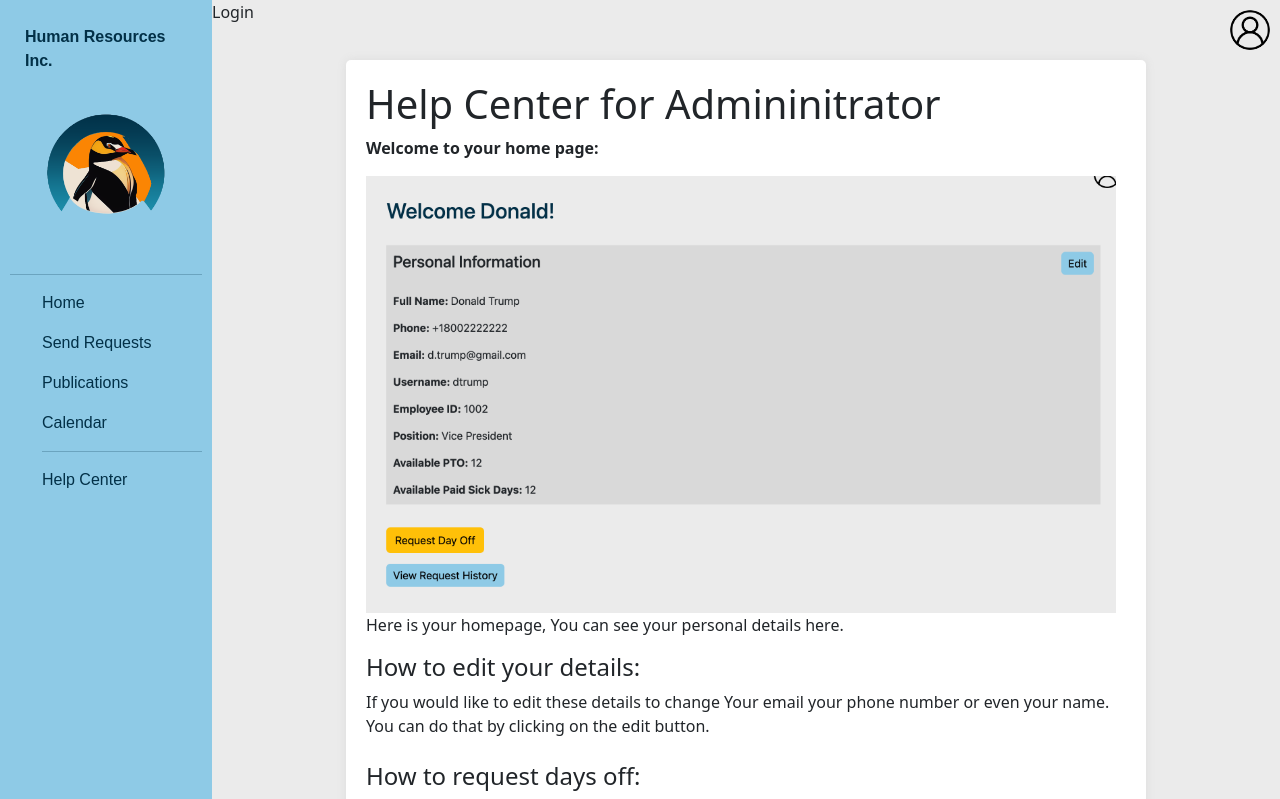
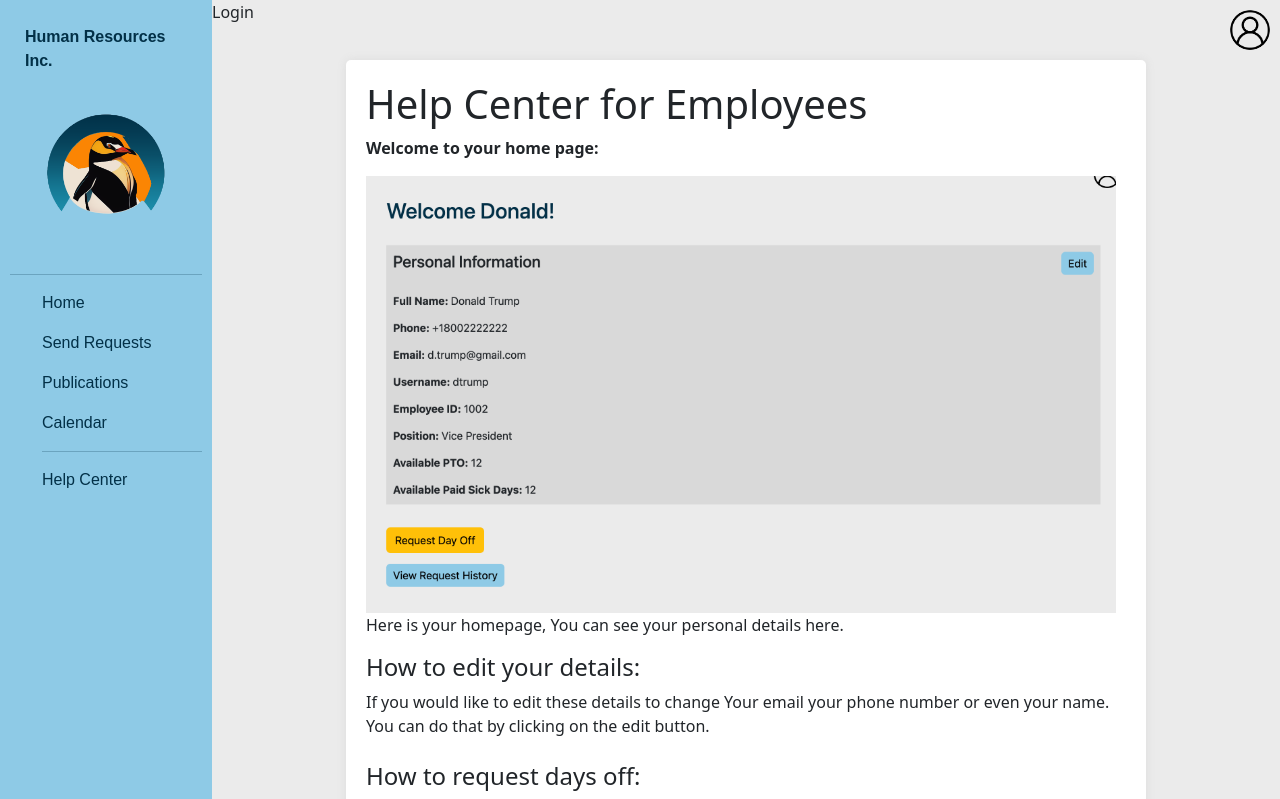
Before and after one commit to YupiByte/HR-Management, a Django app: template src/hr_management/user/templates/help/employee_home_help.html in a window 1280 px wide. Shown: the top 799 px of the page. Run offline with Django 3.2, Linux system fonts and the light colour scheme; the template is opened without the code that fills it, so the values that code supplies are empty.

Commit message:
Update employee_home_help.html

```diff
--- a/src/hr_management/user/templates/help/employee_home_help.html
+++ b/src/hr_management/user/templates/help/employee_home_help.html
@@ -13,7 +13,7 @@
 
 <section>
     <h1 class="code-line" data-line-start="0" data-line-end="1">
-    <a id="Help_Center_Admin_0"></a>Help Center for Admininitrator
+    <a id="Help_Center_Admin_0"></a>Help Center for Employees
     </h1>
 
     <p class="has-line-data" data-line-start="2" data-line-end="3">
```
